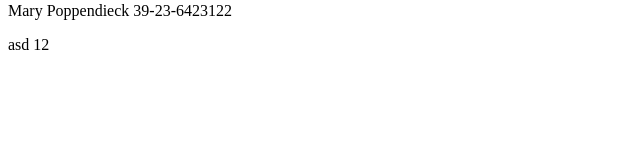
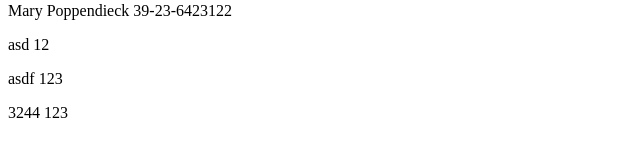
Before and after one commit to esotericpanda/FSO, a React (Create React App) app in the folder part2/phonebook/: page / in a window 1280 px wide. Shown: the part 384-540 px from the top of the page, without its empty margins (0-640 px from the left). Built offline with nearby package versions, Linux system fonts and the light colour scheme; data requests are answered from the project's data file.

Commit message:
(2.13 extract the code responsible for communication with server)

```diff
--- a/part2/phonebook/db.json
+++ b/part2/phonebook/db.json
@@ -24,6 +24,16 @@
       "name": "asd",
       "number": "12",
       "id": 5
+    },
+    {
+      "name": "asdf",
+      "number": "123",
+      "id": 6
+    },
+    {
+      "name": "3244",
+      "number": "123",
+      "id": 7
     }
   ]
 }
--- a/part2/phonebook/src/App.js
+++ b/part2/phonebook/src/App.js
@@ -1,5 +1,6 @@
 import { useState, useEffect } from 'react'
 import axios from 'axios'
+import personService from './services/personService'
 
 
 const Filter = ({toMatch, handler})=>(
@@ -32,10 +33,10 @@ const App = () => {
   const [persons, setPersons] = useState([]);
 
   useEffect(()=>{
-    axios
-    .get('http://localhost:3001/persons')
+    personService
+    .getAll()
     .then(res=>{
-      setPersons(res.data)
+      setPersons(res)
     })
   },[])
 
@@ -70,8 +71,10 @@ const App = () => {
       name: newName,
       number: newNumber
     }
-    axios.post('http://localhost:3001/persons', newPerson)
-    .then((res)=>{setPersons(persons.concat(res.data))})
+
+    personService
+    .addPerson(newPerson)
+    .then(res=>{setPersons(persons.concat(res))})
 
 
     setNewName('')
--- /dev/null
+++ b/part2/phonebook/src/services/personService.js
@@ -0,0 +1,17 @@
+import axios from "axios";
+
+const baseUrl = 'http://localhost:3001/persons'
+
+const getAll =()=>{
+    return axios
+    .get(baseUrl)
+    .then(res=>res.data)
+}
+
+const addPerson =(person)=>{
+    return axios
+    .post(baseUrl, person)
+    .then(res=>res.data)
+}
+
+export default {getAll, addPerson}
```
